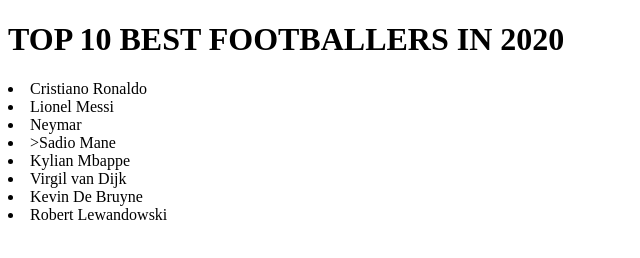
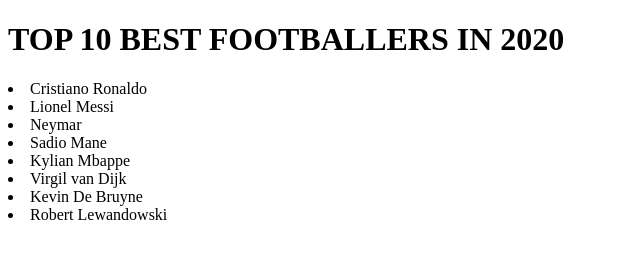
Before and after one commit to Kashif4437/saqibproject2020, a plain HTML site: page index.html in a window 1280 px wide. Shown: the full height of the page, 0-640 px from the left. Drawn offline with Linux system fonts and the light colour scheme.

Commit message:
Update index.html

```diff
--- a/index.html
+++ b/index.html
@@ -10,7 +10,7 @@
     <li>Cristiano Ronaldo</li>
     <li>Lionel Messi</li>
     <li>Neymar</li>
-    <li>>Sadio Mane </li>
+    <li>Sadio Mane </li>
     <li>Kylian Mbappe</li>
     <li>Virgil van Dijk</li>
     <li>Kevin De Bruyne</li>
```
